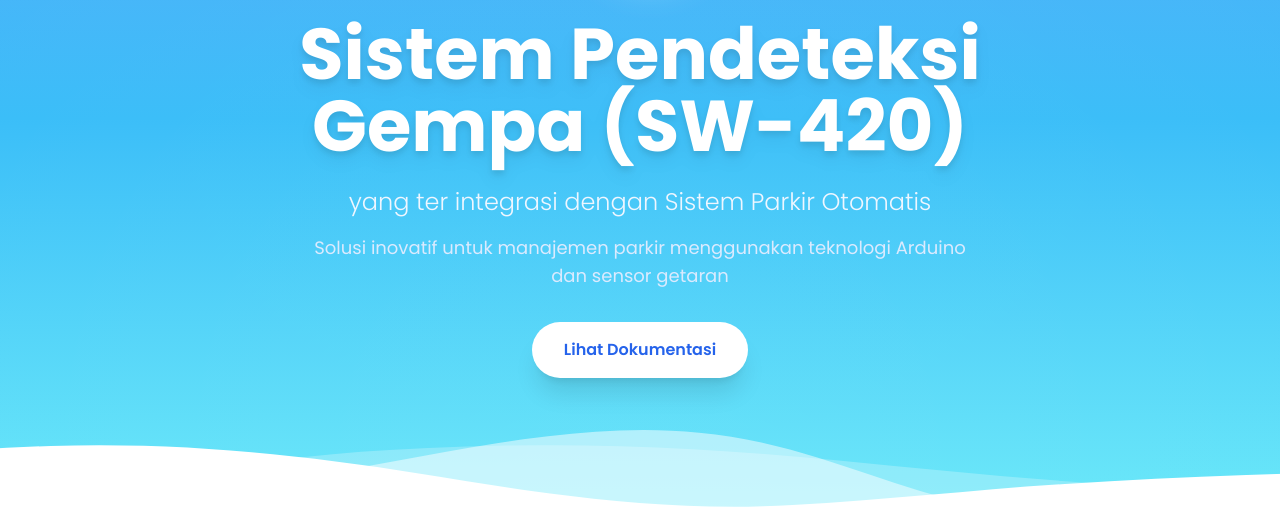
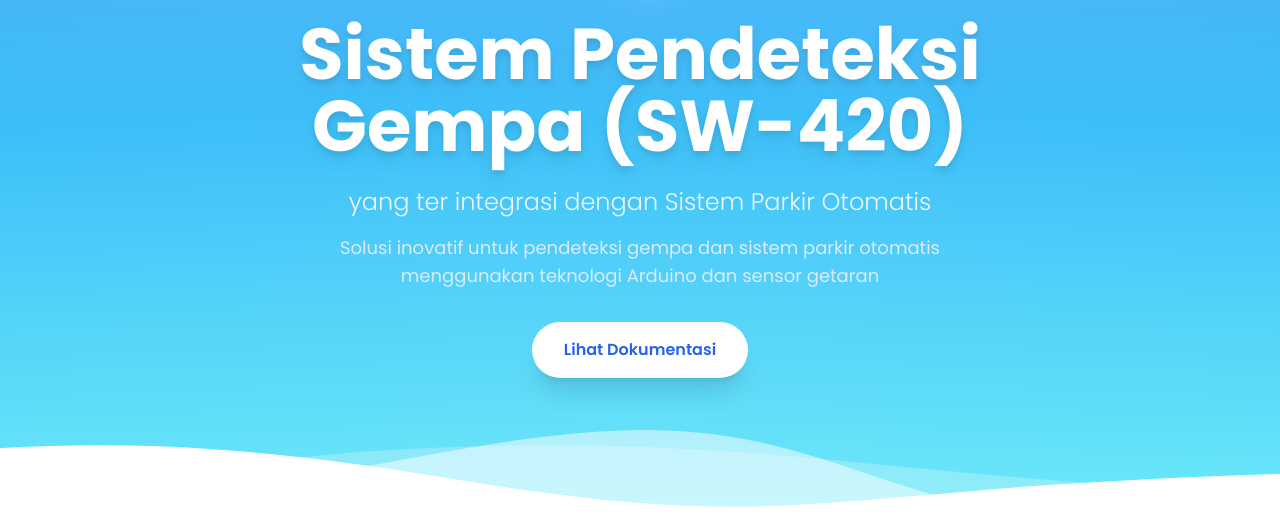
Before and after one commit to RevanAlfonso/dokumentasi_gelarkarya, a plain HTML site: page index.html in a window 1280 px wide. Shown: the part 282-800 px from the top of the page. Drawn offline with nearby package versions, Linux system fonts and the light colour scheme.

Commit message:
update text

```diff
--- a/index.html
+++ b/index.html
@@ -88,7 +88,7 @@
                 yang ter integrasi dengan Sistem Parkir Otomatis
             </p>
             <p class="text-lg text-blue-100 mb-8 max-w-2xl mx-auto">
-                Solusi inovatif untuk manajemen parkir menggunakan teknologi Arduino dan sensor getaran
+                Solusi inovatif untuk pendeteksi gempa dan sistem parkir otomatis menggunakan teknologi Arduino dan sensor getaran
             </p>
             <a href="#features" class="inline-block bg-white text-blue-600 px-8 py-4 rounded-full font-semibold hover:bg-blue-50 hover:scale-105 transform transition-all shadow-xl">
                 Lihat Dokumentasi
```
